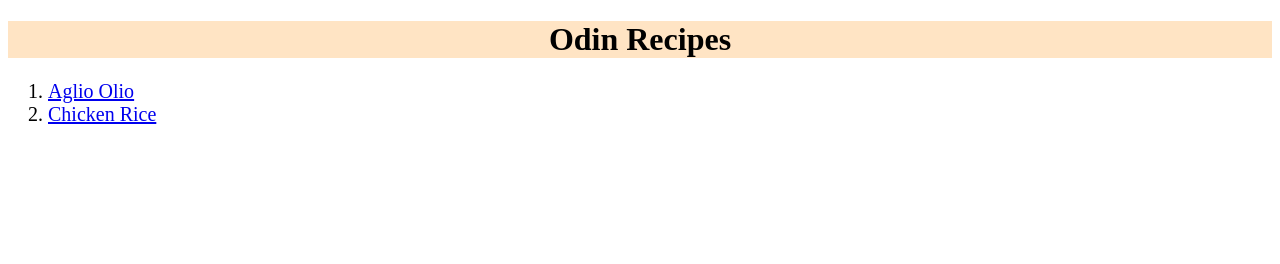
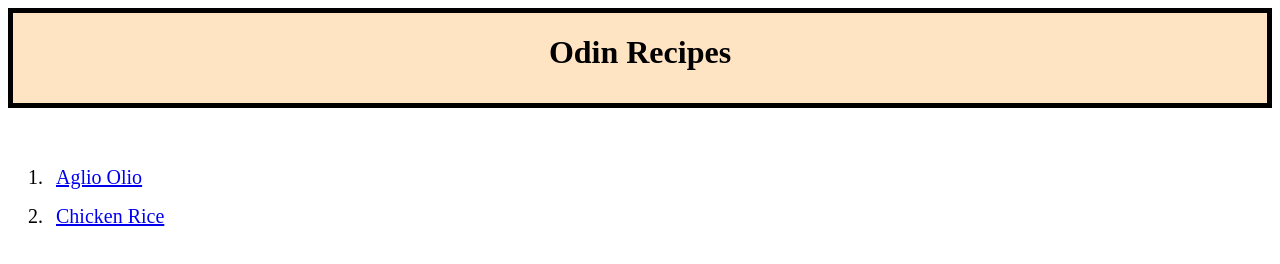
Before and after one commit to samuelngry/odin-recipes, a plain HTML site: page index.html in a window 1280 px wide. Drawn offline with Linux system fonts and the light colour scheme.

Commit message:
add border to h1 items to show clear distinction

```diff
--- a/index.html
+++ b/index.html
@@ -7,13 +7,9 @@
     </head>
 
     <body>
-        <h1>Odin Recipes</h1>
+        <div class="box"><h1>Odin Recipes</h1></div>
         <p><ol>
             <li class="recipes"><a href="recipes/aglio.html" target="_blank">Aglio Olio</a></li>
             <li class="recipes"><a href="recipes/chickenrice.html" target="_blank">Chicken Rice</a></li>
         </ol>
     </p>
-
-
-
-    </body>
--- a/style.css
+++ b/style.css
@@ -1,6 +1,12 @@
-h1 {
+.box {
+    width: auto;
+    height: 100px;
+    box-sizing: border-box;
+    text-align: center;
     background-color: bisque;
-    text-align: center;
+    border: 5px solid black;
+    padding: auto;
+    margin-bottom: 50px;
 }
 
 h2 {
@@ -10,4 +16,5 @@ h2 {
 
 .recipes {
     font-size:20px;
+    padding: 8px;
 }
```
